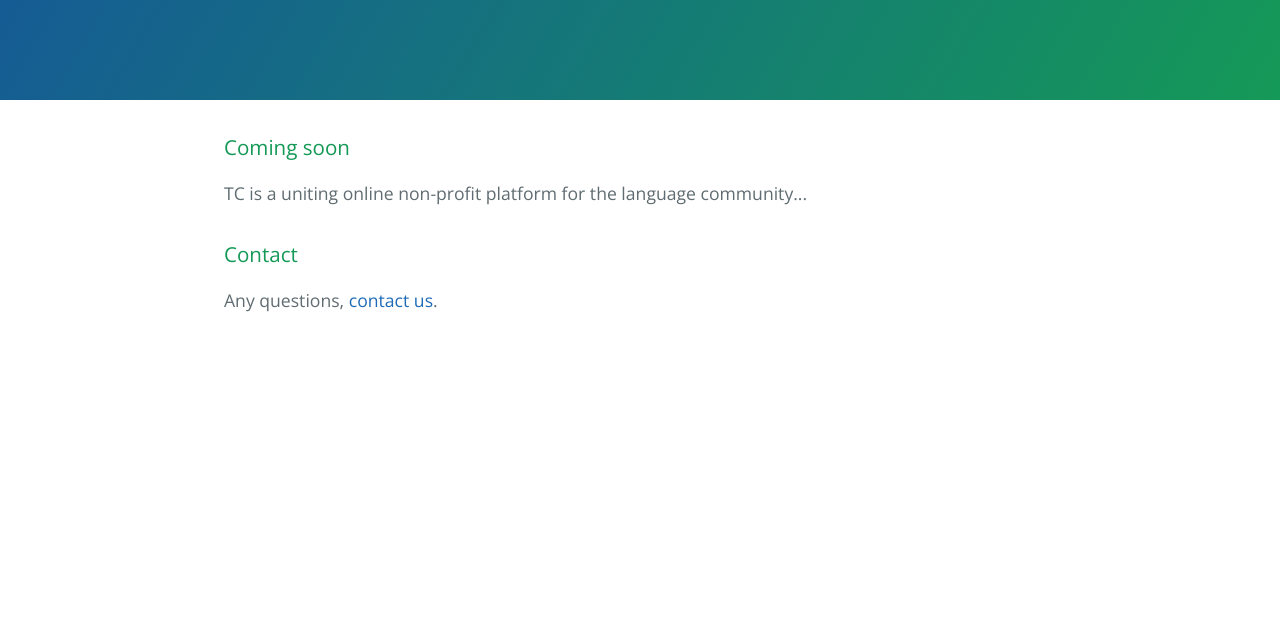
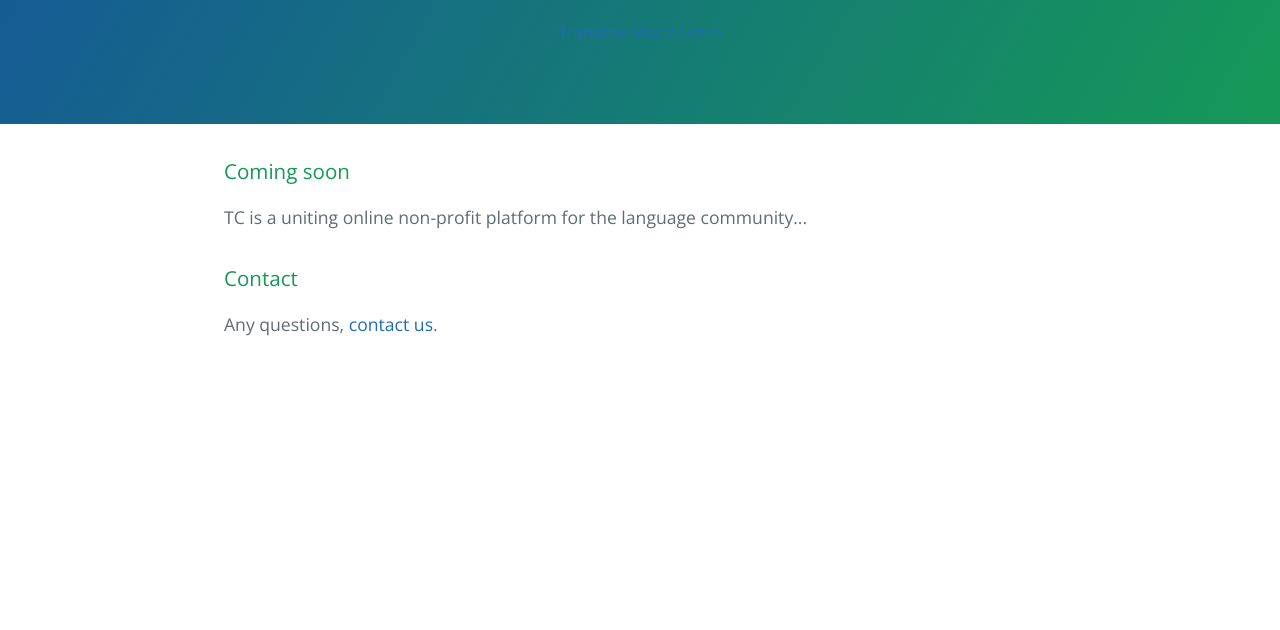
Before and after one commit to aurambaj/tc-landingpage, a plain HTML site: page index.html in a window 1280 px wide. Shown: the part 170-800 px from the top of the page. Drawn offline with nearby package versions, Linux system fonts and the light colour scheme.

Commit message:
Update index.html

```diff
--- a/index.html
+++ b/index.html
@@ -13,6 +13,11 @@
     <section class="page-header">
       <h1 class="project-name">Translation Commons</h1>
       <h2 class="project-tagline"></h2>
+
+      <a>Translate</a>
+      <a>Share</a>
+      <a>Learn</a>
+
     </section>
 
     <section class="main-content">
```
